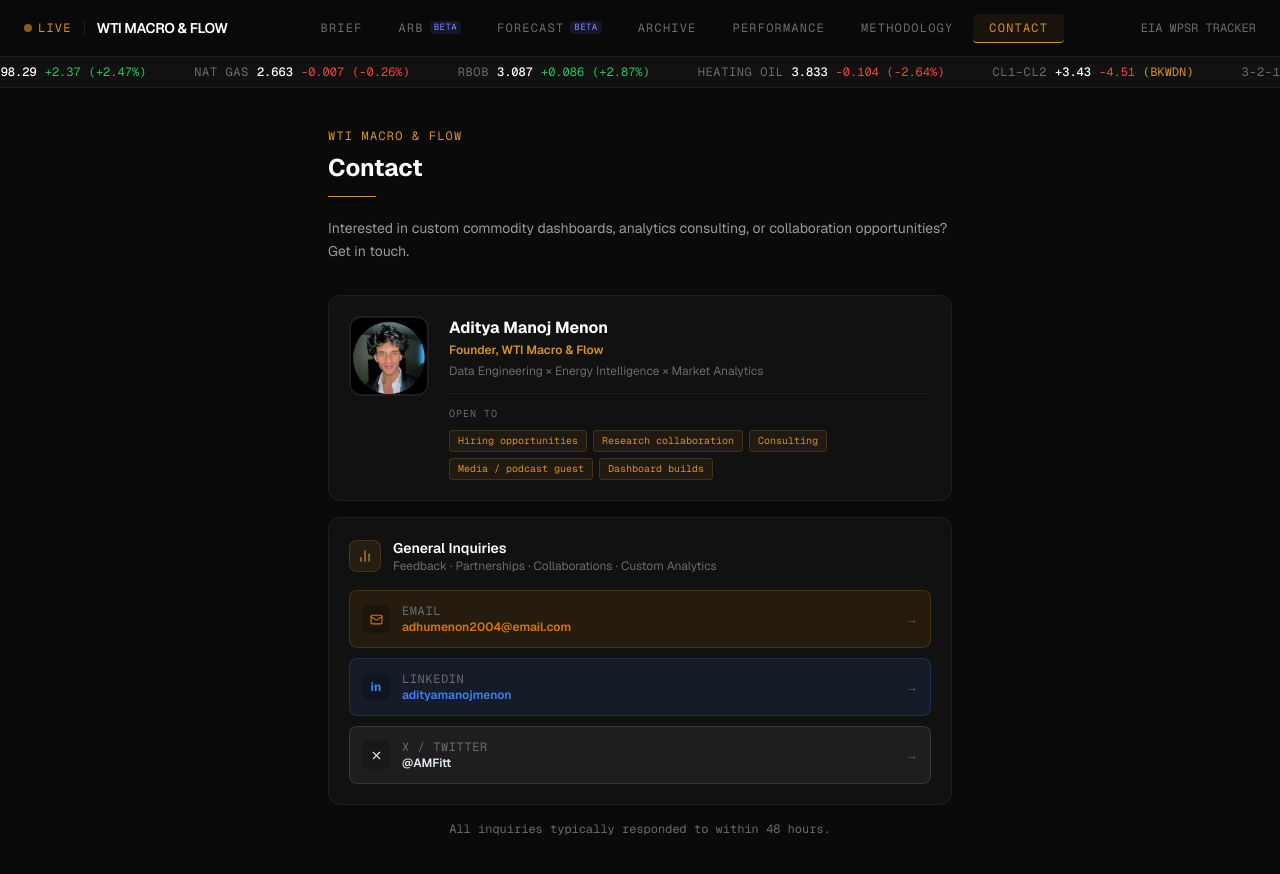
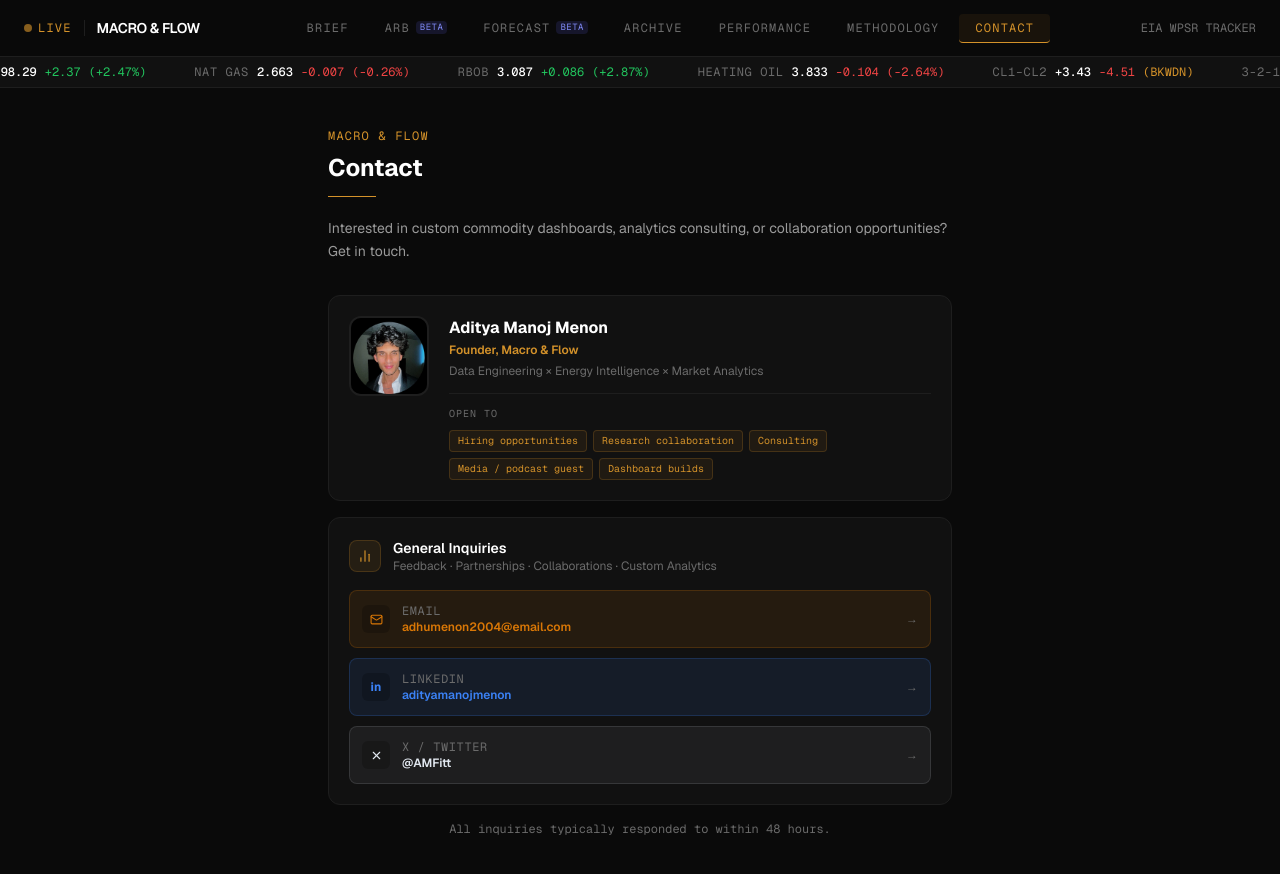
Before and after one commit to AdityaManojMenon/weekly-crude-market-website, a Next.js app: page /contact in a window 1280 px wide. Shown: the top 874 px of the page. Built offline with nearby package versions, Linux system fonts and the light colour scheme.

Commit message:
Changed website name to macro & flow

```diff
--- a/src/app/arb/page.tsx
+++ b/src/app/arb/page.tsx
@@ -71,7 +71,7 @@ export default function ArbPage() {
             <Globe size={15} style={{ color: "var(--accent)" }} />
           </div>
           <p className="text-xs font-mono uppercase tracking-widest" style={{ color: "var(--accent)" }}>
-            WTI Macro & Flow
+            Macro & Flow
           </p>
         </div>
         <h1 className="text-3xl font-bold text-white mb-2">Crude Arb Monitor</h1>
--- a/src/app/contact/page.tsx
+++ b/src/app/contact/page.tsx
@@ -51,7 +51,7 @@ export default function ContactPage() {
       {/* Header */}
       <div className="mb-8">
         <p className="text-xs font-mono uppercase tracking-widest mb-2" style={{ color: "var(--accent)" }}>
-          WTI Macro & Flow
+          Macro & Flow
         </p>
         <h1 className="text-2xl font-bold text-white mb-3">Contact</h1>
         <div className="h-px w-12 mb-5" style={{ background: "var(--accent)" }} />
@@ -82,7 +82,7 @@ export default function ContactPage() {
         <div className="flex-1 min-w-0">
           <p className="text-base font-bold text-white mb-0.5">Aditya Manoj Menon</p>
           <p className="text-xs font-semibold mb-1" style={{ color: "var(--accent)" }}>
-            Founder, WTI Macro & Flow
+            Founder, Macro & Flow
           </p>
           <p className="text-xs leading-relaxed" style={{ color: "var(--muted)" }}>
             Data Engineering × Energy Intelligence × Market Analytics
--- a/src/app/forecast/page.tsx
+++ b/src/app/forecast/page.tsx
@@ -64,7 +64,7 @@ export default function ForecastPage() {
             <Activity size={15} style={{ color: "var(--accent)" }} />
           </div>
           <p className="text-xs font-mono uppercase tracking-widest" style={{ color: "var(--accent)" }}>
-            WTI Macro & Flow
+            Macro & Flow
           </p>
         </div>
         <h1 className="text-3xl font-bold text-white mb-2">EIA Inventory Forecast</h1>
--- a/src/app/methodology/page.tsx
+++ b/src/app/methodology/page.tsx
@@ -228,12 +228,12 @@ export default function MethodologyPage() {
       {/* Header */}
       <div className="mb-10">
         <p className="text-xs font-mono uppercase tracking-widest mb-2" style={{ color: "var(--accent)" }}>
-          WTI Macro & Flow
+          Macro & Flow
         </p>
         <h1 className="text-2xl font-bold text-white mb-3">Methodology</h1>
         <div className="h-px w-12 mb-5" style={{ background: "var(--accent)" }} />
         <p className="text-sm leading-relaxed max-w-2xl" style={{ color: "#9a9a9a" }}>
-          WTI Macro & Flow combines market data, supply-demand indicators, volatility, positioning,
+          Macro & Flow combines market data, supply-demand indicators, volatility, positioning,
           and systematic signal frameworks to assess weekly crude market direction — identifying when
           physical conditions confirm or contradict headline narratives. Every output is reproducible
           from structured data workflows, not manual interpretation.
--- a/src/components/Navbar.tsx
+++ b/src/components/Navbar.tsx
@@ -26,7 +26,7 @@ export default function Navbar() {
             <span className="text-xs font-mono tracking-widest uppercase" style={{ color: "var(--accent)" }}>LIVE</span>
           </div>
           <div className="h-4 w-px" style={{ background: "var(--border)" }} />
-          <span className="text-sm font-semibold tracking-tight text-white">WTI MACRO & FLOW</span>
+          <span className="text-sm font-semibold tracking-tight text-white">MACRO & FLOW</span>
         </Link>
 
         {/* Nav */}
```
